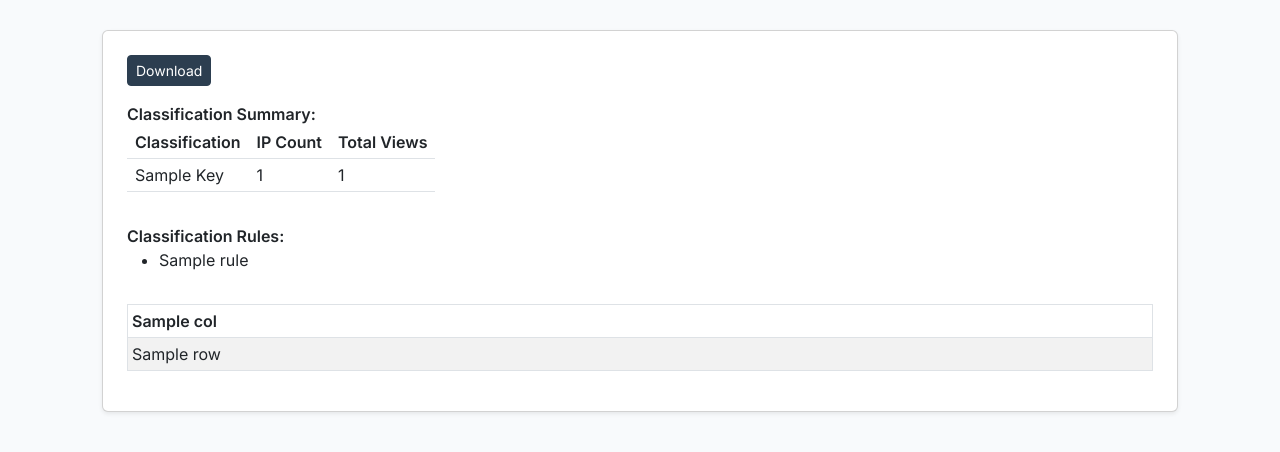
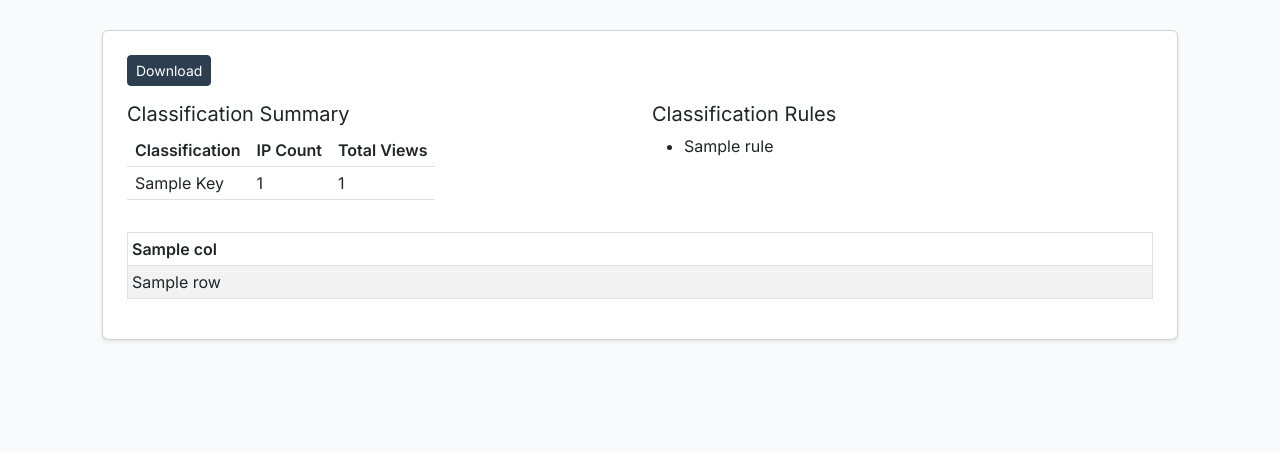
Before and after one commit to monyratha/ip-location-lookup-tool, a Python web app: template templates/view.html in a window 1280 px wide. Shown: the part 148-600 px from the top of the page. Run offline with Jinja, Linux system fonts and the light colour scheme; the template is opened without the code that fills it: most values are stand-ins (such as "Sample title", 1, 10 or a date in 2020); some libraries are stand-ins or nearby versions.

Commit message:
Refine layout for classification details

```diff
--- a/templates/view.html
+++ b/templates/view.html
@@ -17,8 +17,9 @@
         <a href="/download/{{ filename }}" class="btn btn-primary btn-sm">Download</a>
     </div>
     {% if dynamic_counts %}
-    <div class="mb-3">
-        <strong>Classification Summary:</strong>
+    <div class="row gx-4 mb-3">
+        <div class="col-md-6">
+            <h5 class="mb-2">Classification Summary</h5>
             <table class="table table-sm summary-table w-auto">
                 <thead>
                     <tr><th>Classification</th><th>IP Count</th><th>Total Views</th></tr>
@@ -35,15 +36,16 @@
             </table>
         </div>
         {% if classification_rules %}
-    <div class="mb-3">
-        <strong>Classification Rules:</strong>
-        <ul>
+        <div class="col-md-6">
+            <h5 class="mb-2">Classification Rules</h5>
+            <ul class="mb-0">
                 {% for rule in classification_rules %}
                 <li>{{ rule }}</li>
                 {% endfor %}
             </ul>
         </div>
         {% endif %}
+    </div>
     {% endif %}
 
     <div class="table-responsive">
```
Lines whose indentation alone changed are shown as unchanged.
